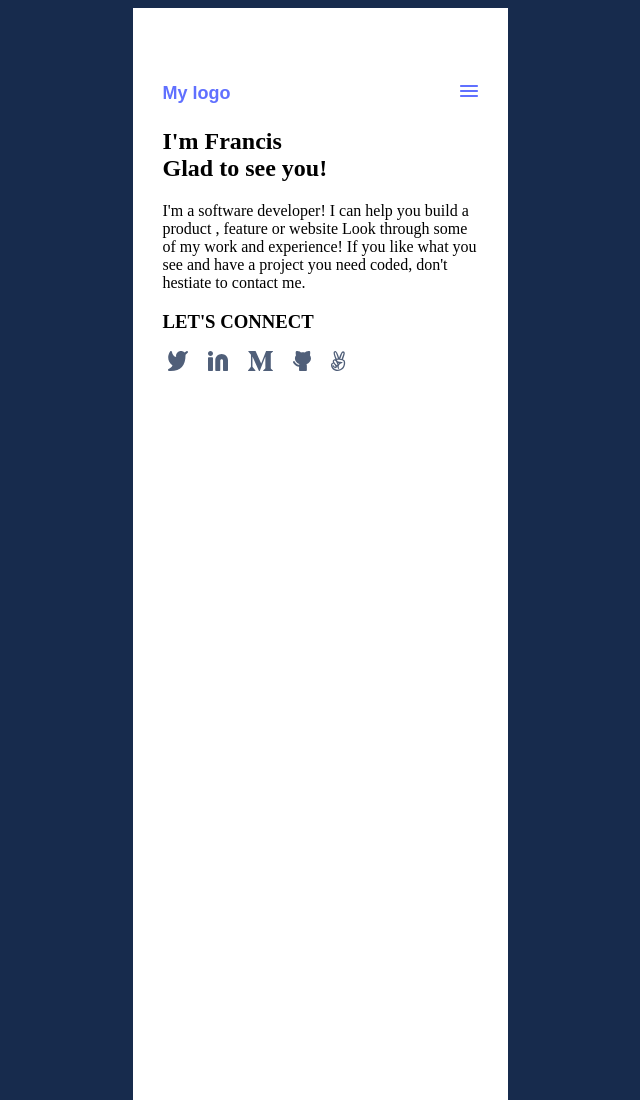
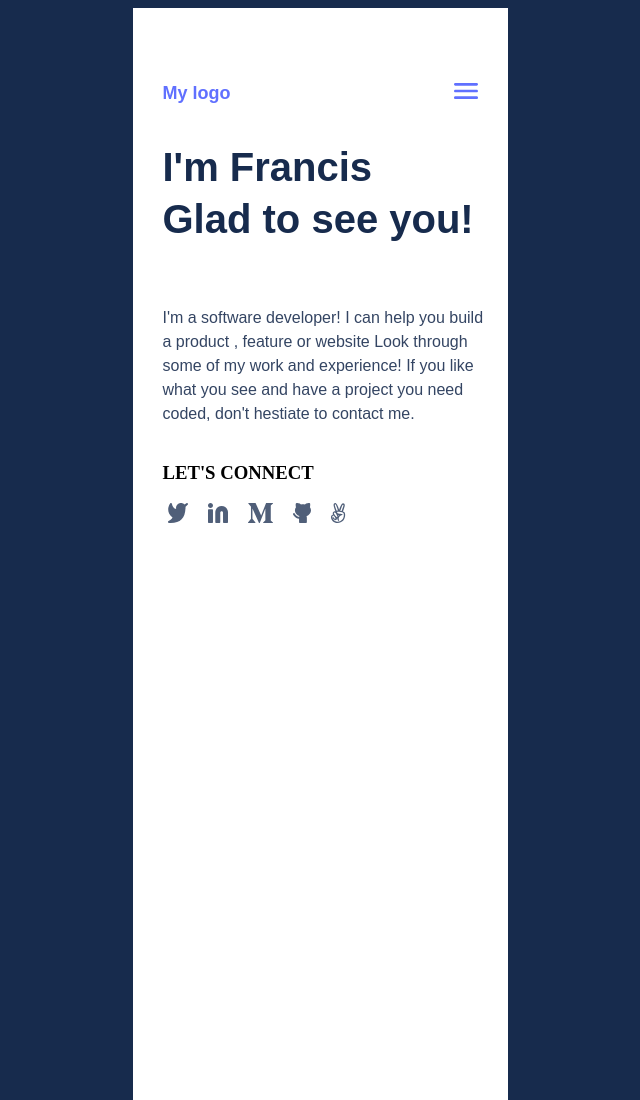
Before and after one commit to francis450/Mobile-First-Portfolio-Sneak-Peek, a website: page index.html in a window 1280 px wide. Shown: the top 1100 px of the page, without its empty margins (320-960 px from the left). Drawn offline with Linux system fonts and the light colour scheme.

```diff
--- a/style.css
+++ b/style.css
@@ -61,3 +61,30 @@
   .icon:enabled {
     transform: rotate(320deg);
   }
+  .header-item img {
+    width: 24px;
+  }
+  .intro {
+    width: 317px;
+    height: 120px;
+    font-family: 'poppins', sans-serif;
+    font-size: 40px;
+    line-height: 52px;
+    color: #172b4d;
+    order: 0;
+    margin-bottom: 45px;
+  }
+  .detail {
+    width: 327px;
+    height: 126px;
+    font-family: 'poppins', sans-serif;
+    font-style: normal;
+    font-weight: 400;
+    font-size: 16px;
+    line-height: 24px;
+    color: #344563;
+    flex: none;
+    flex-grow: 0;
+    order: 0;
+    margin-bottom: 30px;
+  }
```
